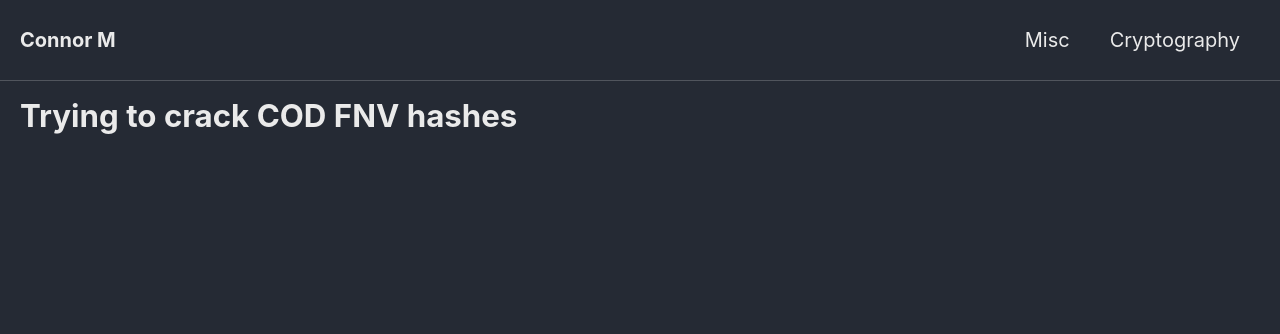
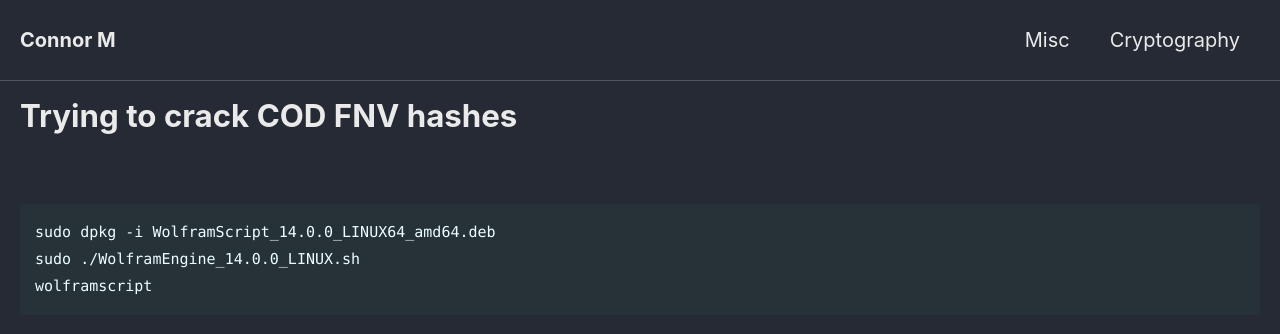
Before and after one commit to Connor-McCartney/Connor-McCartney.github.io, a Jekyll site: the page built from _pages/cryptography/other/Trying-to-crack-COD-FNV-hashes.md, in a window 1280 px wide. Shown: the top 334 px of the page. Built offline with Jekyll 4.4.1, drawn with Linux system fonts in a browser that asks for light colours; cached includes are drawn as plain includes.

Commit message:
Update Trying-to-crack-COD-FNV-hashes.md

````diff
--- a/_pages/cryptography/other/Trying-to-crack-COD-FNV-hashes.md
+++ b/_pages/cryptography/other/Trying-to-crack-COD-FNV-hashes.md
@@ -4,3 +4,11 @@ title: Trying to crack COD FNV hashes
 ---
 
 <br>
+
+
+
+```
+sudo dpkg -i WolframScript_14.0.0_LINUX64_amd64.deb
+sudo ./WolframEngine_14.0.0_LINUX.sh
+wolframscript
+```
````
